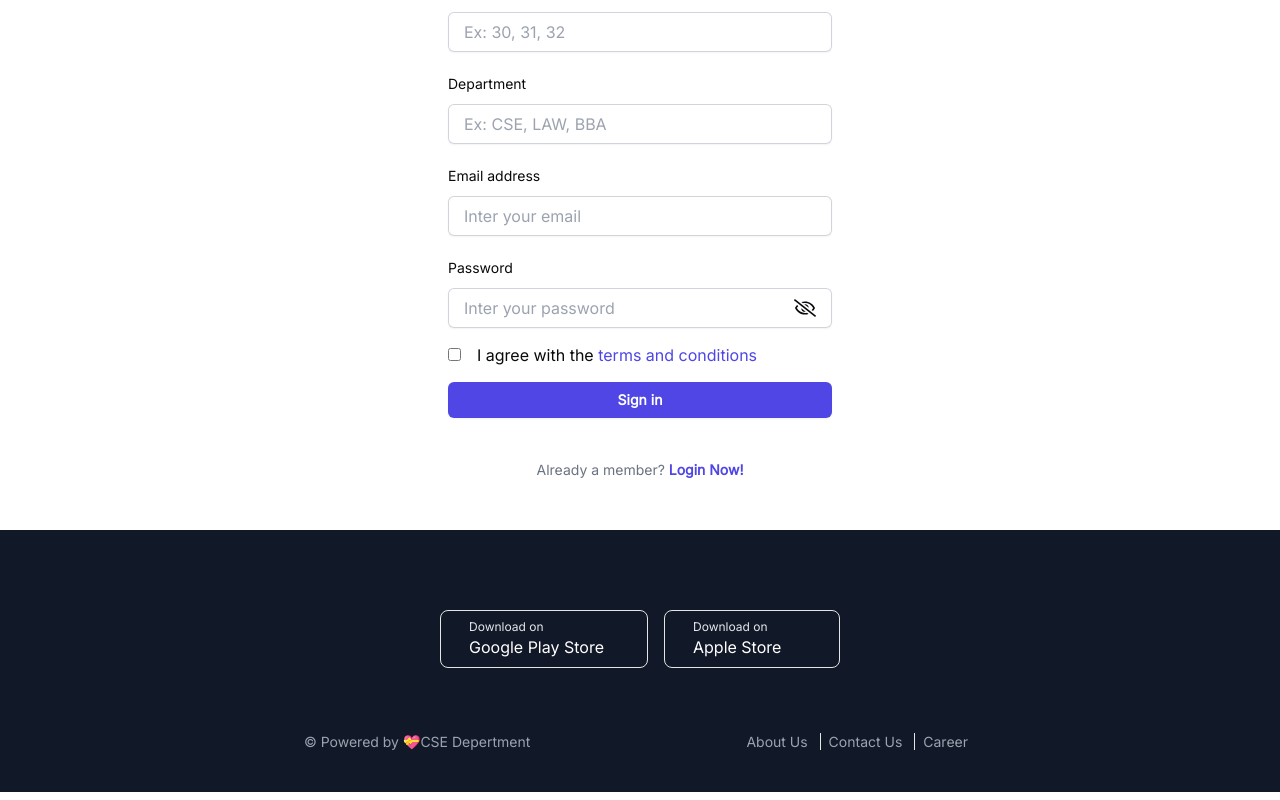
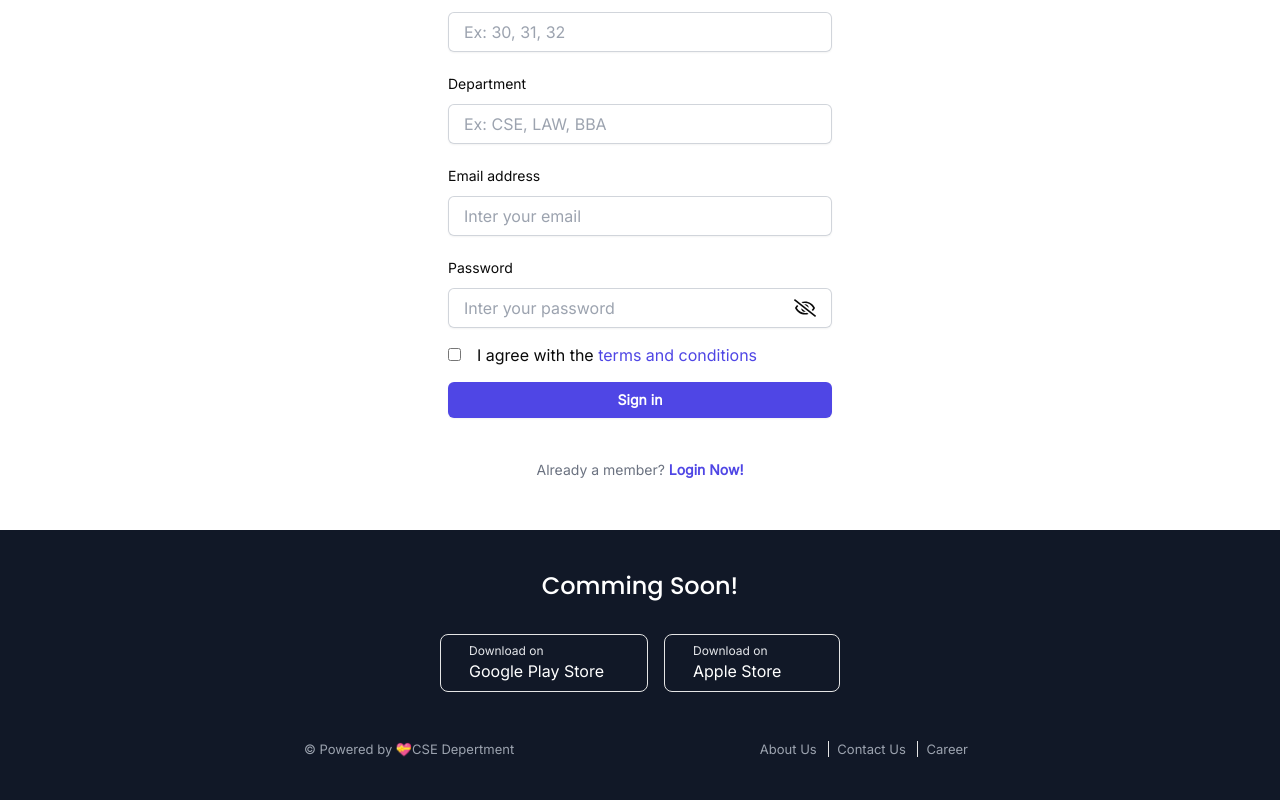
Before and after one commit to battlesofarmy/bus, a Next.js app in the folder client/: page /register in a window 1280 px wide. Shown: the part 434-1234 px from the top of the page. Built offline with nearby package versions, Linux system fonts and the light colour scheme; no server answers.

Commit message:
loader added on the serial page

```diff
--- a/client/app/globals.css
+++ b/client/app/globals.css
@@ -2,9 +2,21 @@
 @tailwind components;
 @tailwind utilities;
 
-body {
+html, body {
+  height: 100%;
+  margin: 0;
   font-family: var(--font-inter);
 }
+
+body {
+  display: flex;
+  flex-direction: column;
+  min-height: 100vh;
+}
+
+/* body {
+  font-family: var(--font-inter);
+} */
 
 /* Apply different fonts to specific elements */
 h2 {
--- a/client/app/layout.tsx
+++ b/client/app/layout.tsx
@@ -30,10 +30,14 @@ export default function RootLayout({
   return (
     <html lang="en">
       <body
-        className={`${inter.variable} ${poppins.variable} antialiased`}
+        className={`flex flex-col min-h-screen ${inter.variable} ${poppins.variable} antialiased`}
       >
         <Navbar/>
-        {children}
+        {/* {children} */}
+        <main className="flex-1">
+          {children}
+        </main>
+
         <Footer/>
       </body>
     </html>
--- a/client/app/serial/page.tsx
+++ b/client/app/serial/page.tsx
@@ -1,5 +1,6 @@
 "use client";
 
+import { Skeleton } from "@/components/ui/skeleton";
 import api from "@/utils/axiosConfig";
 import React, { useEffect, useState } from "react";
 
@@ -17,13 +18,14 @@ type SerialData = {
 
 const SerialList = () => {
     const [data, setData] = useState<SerialData[]>([]);
+    const [loading, setLoading] = useState(true);
 
     useEffect(()=>{
         api.get('/serial')
         .then((res)=> setData(res.data))
         .catch((err)=> console.log(err))
+        .finally(()=> setLoading(false))
     },[])
-
 
   const formatDate = (iso: string) => {
     return new Date(iso).toLocaleString("en-BD", {
@@ -38,7 +40,16 @@ const SerialList = () => {
   return (
     <div className="">
       <div className="grid md:gap-5 gap-3 grid-cols-1 md:grid-cols-3 lg:grid-cols-4 p-5">
-        {data.map((item) => (
+        {
+          loading === true ?
+          (
+            Array.from({ length: 8 }).map((_, i) => (
+              <Skeleton key={i} className="w-[100%] h-[200px] bg-gray-300" />
+            ))
+          )
+          :
+          (
+            data.map((item) => (
               <div
                 key={item._id}
                 className="rounded-2xl border p-4 shadow-md bg-white hover:shadow-lg transition"
@@ -71,7 +82,17 @@ const SerialList = () => {
                   </div>
                 }
               </div>
-        ))}
+            ))
+          )
+
+        }
+
+
+        {
+          !loading && data.length === 0 && (
+            <p className="text-center text-gray-600 col-span-full flex justify-center items-center text-lg mt-32">No Serial Added Yet! 🎉🍾🎈</p>
+          )
+        }
       </div>
     </div>
   );
--- a/client/components/Footer.tsx
+++ b/client/components/Footer.tsx
@@ -5,8 +5,9 @@ function Footer() {
   return (
     <div className="bg-gray-900">
       <div className="max-w-2xl mx-auto text-white py-10">
+        <h2 className={"text-2xl text-center"}>Comming Soon!</h2>
         <div className="text-center">
-          <div className="flex justify-center my-10">
+          <div className="flex justify-center mt-8">
             <div className="flex items-center border rounded-lg px-4 py-2 w-52 mx-2">
               <div className="text-left ml-3">
                 <p className="text-xs text-gray-200">Download on</p>
@@ -21,8 +22,8 @@ function Footer() {
             </div>
           </div>
         </div>
-        <div className="mt-16 flex flex-col md:flex-row md:justify-between items-center text-sm text-gray-400">
-          <p className="order-2 md:order-1 mt-8 md:mt-0">
+        <div className="mt-12 flex flex-col md:flex-row md:justify-between items-center text-[13px] text-gray-400">
+          <p className="order-2 md:order-1 mt-5 md:mt-0">
             &copy; <a target='_blank' href="https://muntasir.vercel.app"> Powered by 💝CSE Depertment </a>
           </p>
           <div className="order-1 md:order-2">
--- /dev/null
+++ b/client/components/ui/skeleton.tsx
@@ -0,0 +1,15 @@
+import { cn } from "@/lib/utils"
+
+function Skeleton({
+  className,
+  ...props
+}: React.HTMLAttributes<HTMLDivElement>) {
+  return (
+    <div
+      className={cn("animate-pulse rounded-md bg-primary/10", className)}
+      {...props}
+    />
+  )
+}
+
+export { Skeleton }
--- a/client/utils/axiosConfig.js
+++ b/client/utils/axiosConfig.js
@@ -3,7 +3,7 @@ import axios from 'axios';
 const api = axios.create({
     baseURL: "https://bus-4lh7.vercel.app",
     // baseURL: "http://localhost:4000",
-    timeout: 10000,
+    timeout: 1000,
     headers: {"Content-Type": "application/json"}
 });
 
```
Lines whose indentation alone changed are shown as unchanged.
